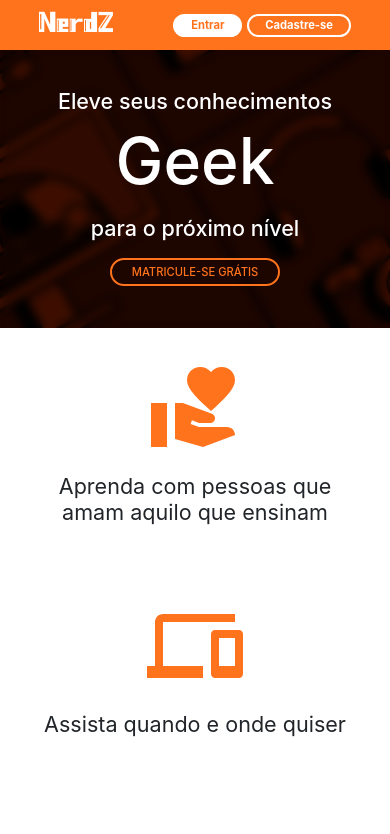
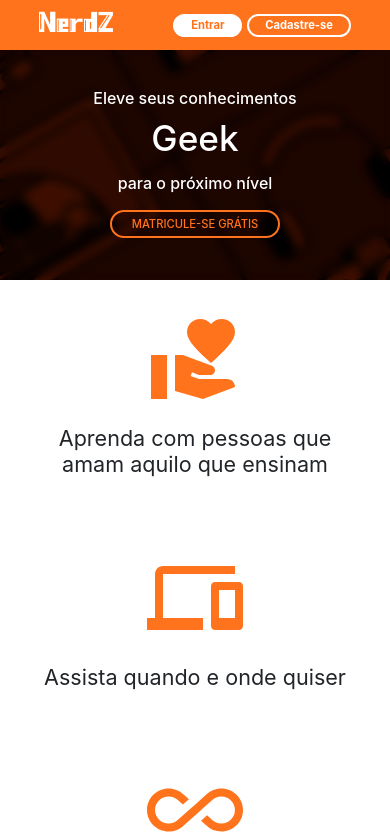
Before and after one commit to ramos-vini/NerdZ_React-JS_Project, a React (Create React App) app: page / in a window 390 px wide. Shown: the top 834 px of the page. Built offline with nearby package versions, Linux system fonts and the light colour scheme.

Commit message:
Ajuste de Media Query mainBanner.css

```diff
--- a/src/components/mainBanner/mainBanner.css
+++ b/src/components/mainBanner/mainBanner.css
@@ -16,7 +16,7 @@
 }
 
 .mainBannerContent h1{
-    font-size: 7.0rem;
+    font-size: 5.0rem;
     margin-bottom: 2%;
 }
 
@@ -34,12 +34,23 @@
     transition: 0.2s;
 }
 
+/* Tablet MQ */
+@media screen and (max-width: 1023px){
+    .mainBannerContent h1{
+        font-size: 4.0rem;
+    }
+}
+
 /* Mobile MQ */
 @media screen and (max-width: 767px){
 
     .mainBannerContent h1{
-        font-size: 4.0rem;
+        font-size: 2.2rem;
         margin-bottom: 4%;
+    }
+
+    .mainBannerContent h4{
+        font-size: 1.0rem;
     }
 
     .mainBannerLink{
```
